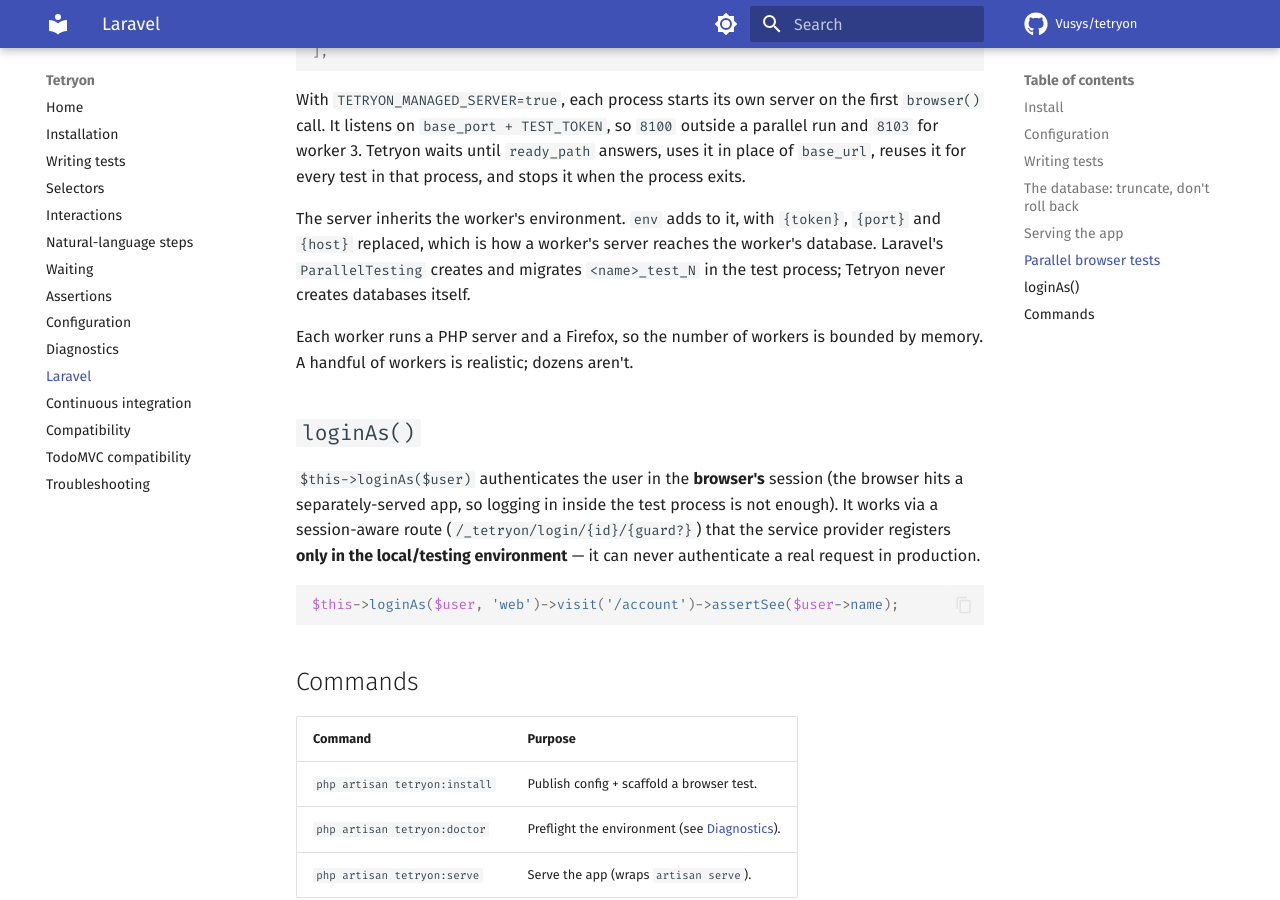
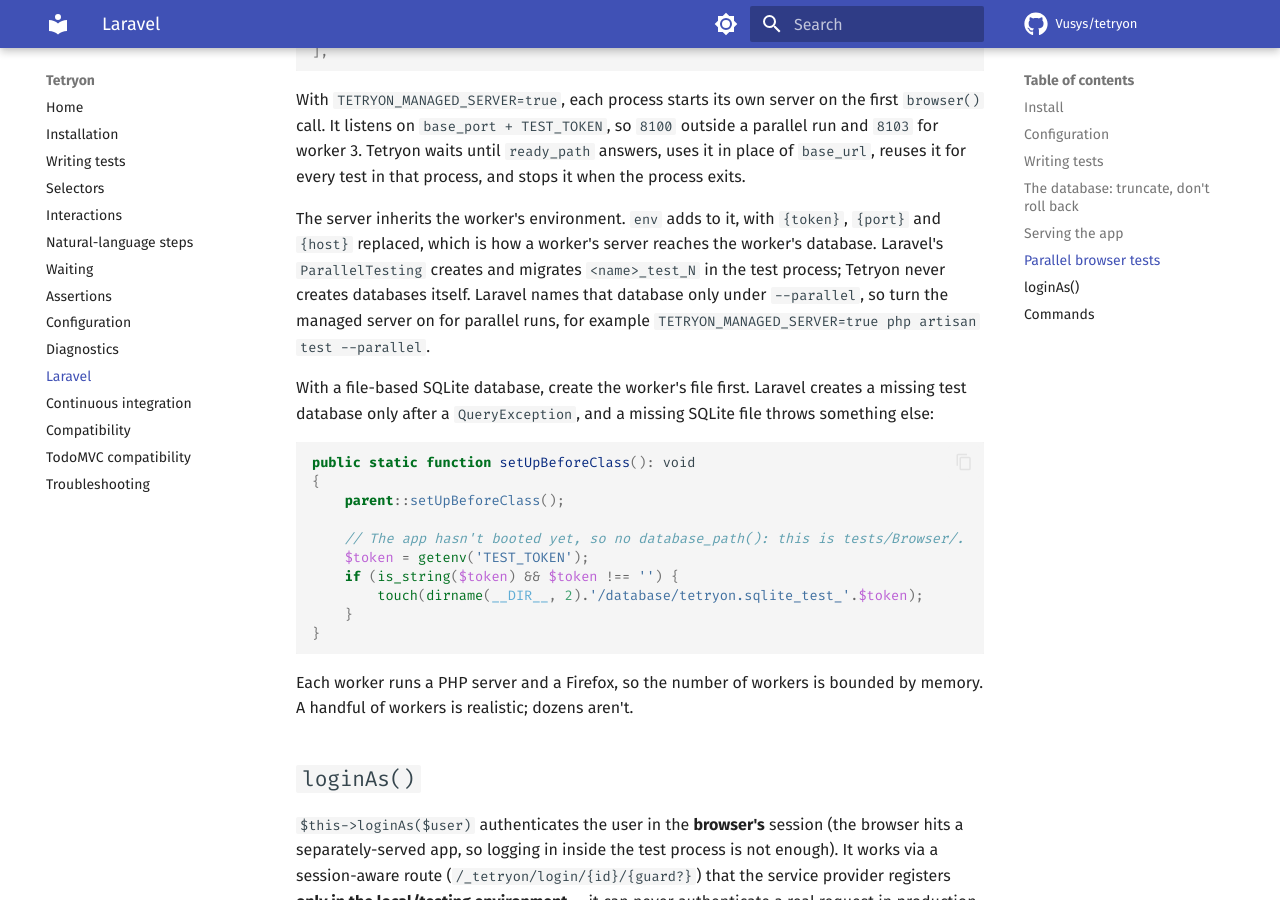
Before and after one commit to Vusys/tetryon, an MkDocs documentation site: the page built from docs/laravel.md, in a window 1280 px wide and 900 px high, scrolled down 2078 px. Built offline with MkDocs 1.6.1 and Material for MkDocs 9.7.7, drawn with Linux system fonts in a browser that asks for light colours; comment, search, counter and statistics services are not loaded.

Commit message:
docs: parallel runs need --parallel for Laravel's database naming, and SQLite files created first

````diff
--- a/docs/laravel.md
+++ b/docs/laravel.md
@@ -81,7 +81,22 @@ Under `php artisan test --parallel` (paratest), every worker needs its own app s
 
 With `TETRYON_MANAGED_SERVER=true`, each process starts its own server on the first `browser()` call. It listens on `base_port + TEST_TOKEN`, so `8100` outside a parallel run and `8103` for worker 3. Tetryon waits until `ready_path` answers, uses it in place of `base_url`, reuses it for every test in that process, and stops it when the process exits.
 
-The server inherits the worker's environment. `env` adds to it, with `{token}`, `{port}` and `{host}` replaced, which is how a worker's server reaches the worker's database. Laravel's `ParallelTesting` creates and migrates `<name>_test_N` in the test process; Tetryon never creates databases itself.
+The server inherits the worker's environment. `env` adds to it, with `{token}`, `{port}` and `{host}` replaced, which is how a worker's server reaches the worker's database. Laravel's `ParallelTesting` creates and migrates `<name>_test_N` in the test process; Tetryon never creates databases itself. Laravel names that database only under `--parallel`, so turn the managed server on for parallel runs, for example `TETRYON_MANAGED_SERVER=true php artisan test --parallel`.
+
+With a file-based SQLite database, create the worker's file first. Laravel creates a missing test database only after a `QueryException`, and a missing SQLite file throws something else:
+
+```php
+public static function setUpBeforeClass(): void
+{
+    parent::setUpBeforeClass();
+
+    // The app hasn't booted yet, so no database_path(): this is tests/Browser/.
+    $token = getenv('TEST_TOKEN');
+    if (is_string($token) && $token !== '') {
+        touch(dirname(__DIR__, 2).'/database/tetryon.sqlite_test_'.$token);
+    }
+}
+```
 
 Each worker runs a PHP server and a Firefox, so the number of workers is bounded by memory. A handful of workers is realistic; dozens aren't.
 
````
